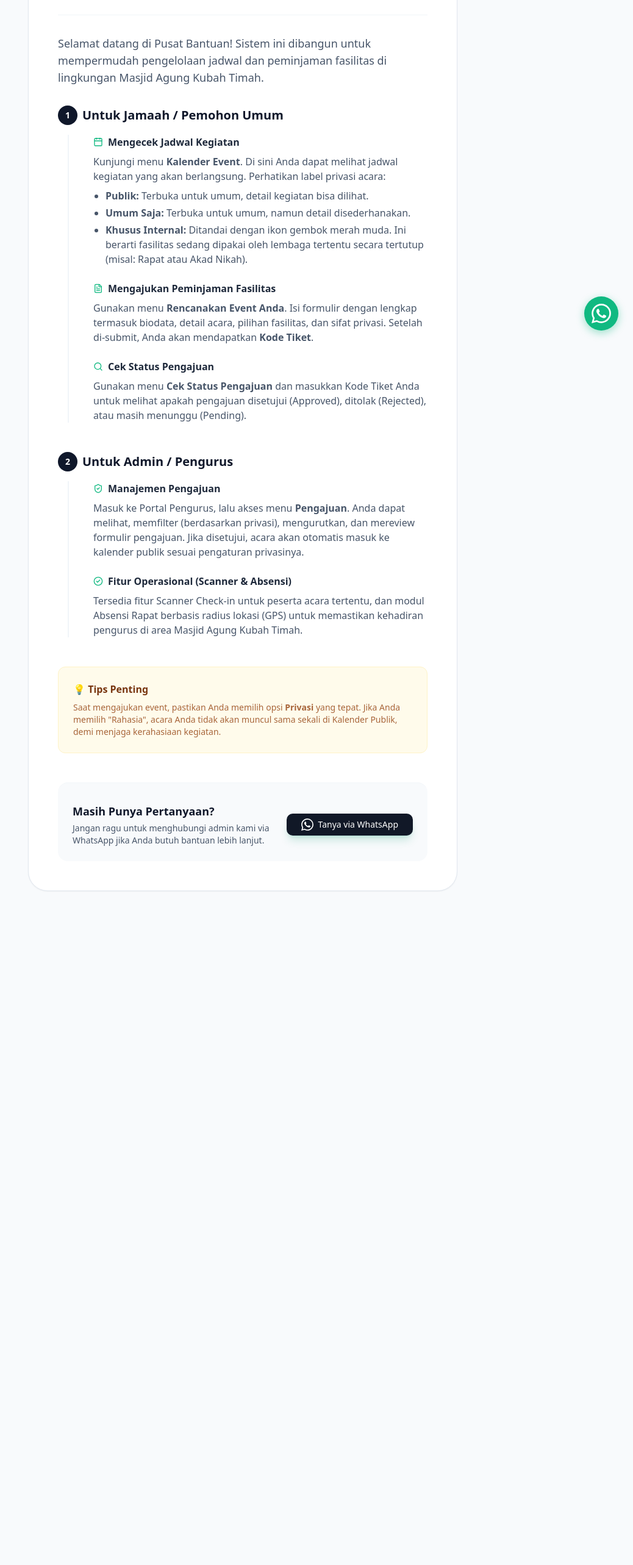
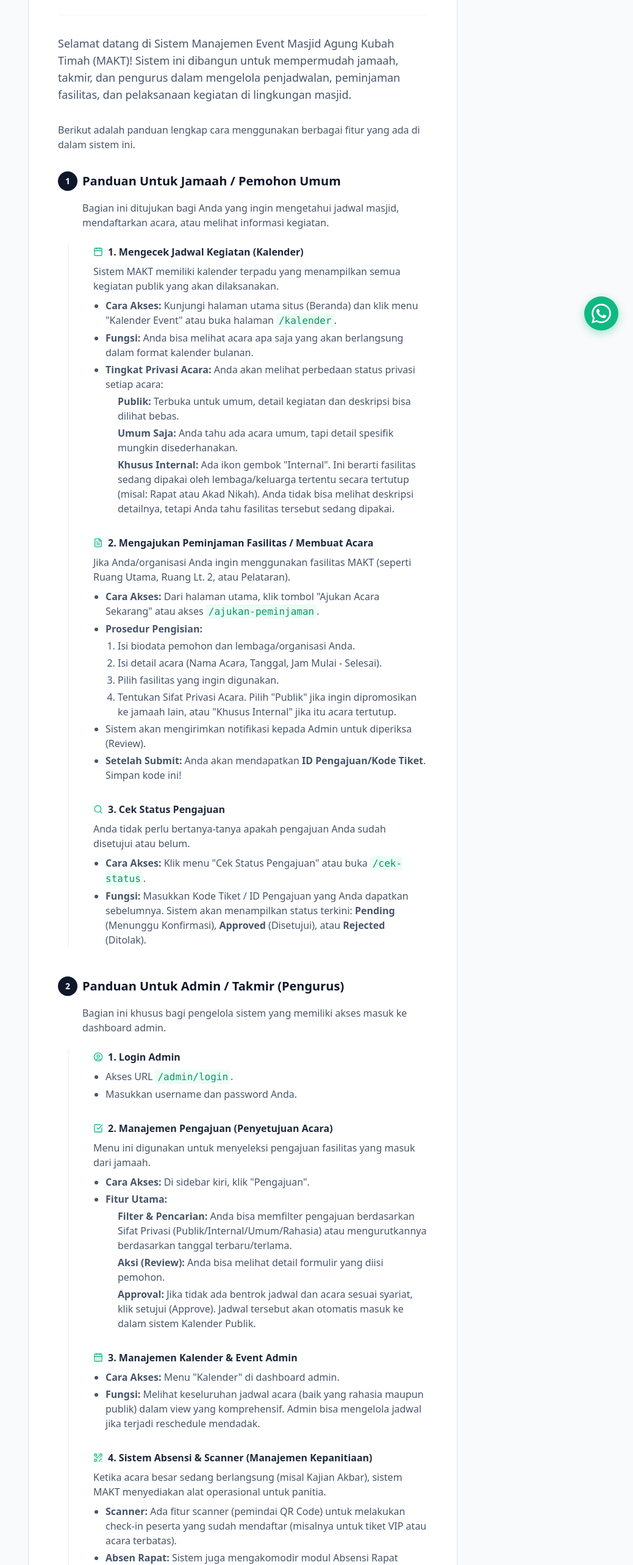
Before and after one commit to officialdmaqiqah/event-management, a Next.js app: page /bantuan in a window 1280 px wide. Shown: the part 234-2800 px from the top of the page at 61% size, without its empty margins (242-1280 px from the left). Before the commit the page ends 1775 px from the top, so only its background shows below. Built offline with nearby package versions, Linux system fonts and the light colour scheme.

Commit message:
feat: update Bantuan page with user-provided guide content

```diff
--- a/src/app/bantuan/page.tsx
+++ b/src/app/bantuan/page.tsx
@@ -1,6 +1,6 @@
 import Link from "next/link"
 import { Button } from "@/components/ui/button"
-import { ArrowLeft, BookOpen, Calendar, ShieldCheck, CheckCircle2, FileText, Search, MessageCircle } from "lucide-react"
+import { ArrowLeft, BookOpen, Calendar, ShieldCheck, CheckCircle2, FileText, Search, UserCircle, CheckSquare, CalendarDays, QrCode, FileArchive } from "lucide-react"
 
 export default function BantuanPage() {
   return (
@@ -34,47 +34,74 @@ export default function BantuanPage() {
 
           <div className="prose prose-slate max-w-none prose-headings:font-bold prose-headings:tracking-tight prose-a:text-emerald-600 hover:prose-a:text-emerald-700">
             <p className="lead text-lg text-slate-600 mb-8">
-              Selamat datang di Pusat Bantuan! Sistem ini dibangun untuk mempermudah pengelolaan jadwal dan peminjaman fasilitas di lingkungan Masjid Agung Kubah Timah.
+              Selamat datang di Sistem Manajemen Event Masjid Agung Kubah Timah (MAKT)! Sistem ini dibangun untuk mempermudah jamaah, takmir, dan pengurus dalam mengelola penjadwalan, peminjaman fasilitas, dan pelaksanaan kegiatan di lingkungan masjid.
+            </p>
+            <p className="text-slate-600 mb-8">
+              Berikut adalah panduan lengkap cara menggunakan berbagai fitur yang ada di dalam sistem ini.
             </p>
 
             {/* Bagian 1 */}
             <div className="mb-12">
               <div className="flex items-center gap-2 mb-4">
                 <span className="flex items-center justify-center h-8 w-8 rounded-full bg-slate-900 text-white font-bold text-sm">1</span>
-                <h3 className="text-xl font-bold text-slate-900 m-0">Untuk Jamaah / Pemohon Umum</h3>
+                <h3 className="text-xl font-bold text-slate-900 m-0">Panduan Untuk Jamaah / Pemohon Umum</h3>
               </div>
+              <p className="text-slate-600 mb-6 ml-10">Bagian ini ditujukan bagi Anda yang ingin mengetahui jadwal masjid, mendaftarkan acara, atau melihat informasi kegiatan.</p>
 
-              <div className="space-y-6 pl-10 border-l-2 border-slate-100 ml-4">
+              <div className="space-y-8 pl-10 border-l-2 border-slate-100 ml-4">
                 <div>
                   <h4 className="font-bold text-slate-800 flex items-center gap-2">
-                    <Calendar className="h-4 w-4 text-emerald-500" /> Mengecek Jadwal Kegiatan
+                    <Calendar className="h-4 w-4 text-emerald-500" /> 1. Mengecek Jadwal Kegiatan (Kalender)
                   </h4>
                   <p className="text-slate-600 mt-2">
-                    Kunjungi menu <strong>Kalender Event</strong>. Di sini Anda dapat melihat jadwal kegiatan yang akan berlangsung. Perhatikan label privasi acara:
+                    Sistem MAKT memiliki kalender terpadu yang menampilkan semua kegiatan publik yang akan dilaksanakan.
                   </p>
                   <ul className="list-disc pl-5 text-slate-600 mt-2 space-y-1">
-                    <li><strong>Publik:</strong> Terbuka untuk umum, detail kegiatan bisa dilihat.</li>
-                    <li><strong>Umum Saja:</strong> Terbuka untuk umum, namun detail disederhanakan.</li>
-                    <li><strong>Khusus Internal:</strong> Ditandai dengan ikon gembok merah muda. Ini berarti fasilitas sedang dipakai oleh lembaga tertentu secara tertutup (misal: Rapat atau Akad Nikah).</li>
+                    <li><strong>Cara Akses:</strong> Kunjungi halaman utama situs (Beranda) dan klik menu "Kalender Event" atau buka halaman <code className="text-emerald-600 bg-emerald-50 px-1 py-0.5 rounded">/kalender</code>.</li>
+                    <li><strong>Fungsi:</strong> Anda bisa melihat acara apa saja yang akan berlangsung dalam format kalender bulanan.</li>
+                    <li><strong>Tingkat Privasi Acara:</strong> Anda akan melihat perbedaan status privasi setiap acara:
+                      <ul className="list-circle pl-5 mt-1 space-y-1">
+                        <li><strong>Publik:</strong> Terbuka untuk umum, detail kegiatan dan deskripsi bisa dilihat bebas.</li>
+                        <li><strong>Umum Saja:</strong> Anda tahu ada acara umum, tapi detail spesifik mungkin disederhanakan.</li>
+                        <li><strong>Khusus Internal:</strong> Ada ikon gembok "Internal". Ini berarti fasilitas sedang dipakai oleh lembaga/keluarga tertentu secara tertutup (misal: Rapat atau Akad Nikah). Anda tidak bisa melihat deskripsi detailnya, tetapi Anda tahu fasilitas tersebut sedang dipakai.</li>
+                      </ul>
+                    </li>
                   </ul>
                 </div>
 
                 <div>
                   <h4 className="font-bold text-slate-800 flex items-center gap-2">
-                    <FileText className="h-4 w-4 text-emerald-500" /> Mengajukan Peminjaman Fasilitas
+                    <FileText className="h-4 w-4 text-emerald-500" /> 2. Mengajukan Peminjaman Fasilitas / Membuat Acara
                   </h4>
                   <p className="text-slate-600 mt-2">
-                    Gunakan menu <strong>Rencanakan Event Anda</strong>. Isi formulir dengan lengkap termasuk biodata, detail acara, pilihan fasilitas, dan sifat privasi. Setelah di-submit, Anda akan mendapatkan <strong>Kode Tiket</strong>.
+                    Jika Anda/organisasi Anda ingin menggunakan fasilitas MAKT (seperti Ruang Utama, Ruang Lt. 2, atau Pelataran).
                   </p>
+                  <ul className="list-disc pl-5 text-slate-600 mt-2 space-y-1">
+                    <li><strong>Cara Akses:</strong> Dari halaman utama, klik tombol "Ajukan Acara Sekarang" atau akses <code className="text-emerald-600 bg-emerald-50 px-1 py-0.5 rounded">/ajukan-peminjaman</code>.</li>
+                    <li><strong>Prosedur Pengisian:</strong>
+                      <ol className="list-decimal pl-5 mt-1 space-y-1">
+                        <li>Isi biodata pemohon dan lembaga/organisasi Anda.</li>
+                        <li>Isi detail acara (Nama Acara, Tanggal, Jam Mulai - Selesai).</li>
+                        <li>Pilih fasilitas yang ingin digunakan.</li>
+                        <li>Tentukan Sifat Privasi Acara. Pilih "Publik" jika ingin dipromosikan ke jamaah lain, atau "Khusus Internal" jika itu acara tertutup.</li>
+                      </ol>
+                    </li>
+                    <li>Sistem akan mengirimkan notifikasi kepada Admin untuk diperiksa (Review).</li>
+                    <li><strong>Setelah Submit:</strong> Anda akan mendapatkan <strong>ID Pengajuan/Kode Tiket</strong>. Simpan kode ini!</li>
+                  </ul>
                 </div>
 
                 <div>
                   <h4 className="font-bold text-slate-800 flex items-center gap-2">
-                    <Search className="h-4 w-4 text-emerald-500" /> Cek Status Pengajuan
+                    <Search className="h-4 w-4 text-emerald-500" /> 3. Cek Status Pengajuan
                   </h4>
                   <p className="text-slate-600 mt-2">
-                    Gunakan menu <strong>Cek Status Pengajuan</strong> dan masukkan Kode Tiket Anda untuk melihat apakah pengajuan disetujui (Approved), ditolak (Rejected), atau masih menunggu (Pending).
+                    Anda tidak perlu bertanya-tanya apakah pengajuan Anda sudah disetujui atau belum.
                   </p>
+                  <ul className="list-disc pl-5 text-slate-600 mt-2 space-y-1">
+                    <li><strong>Cara Akses:</strong> Klik menu "Cek Status Pengajuan" atau buka <code className="text-emerald-600 bg-emerald-50 px-1 py-0.5 rounded">/cek-status</code>.</li>
+                    <li><strong>Fungsi:</strong> Masukkan Kode Tiket / ID Pengajuan yang Anda dapatkan sebelumnya. Sistem akan menampilkan status terkini: <strong>Pending</strong> (Menunggu Konfirmasi), <strong>Approved</strong> (Disetujui), atau <strong>Rejected</strong> (Ditolak).</li>
+                  </ul>
                 </div>
               </div>
             </div>
@@ -83,36 +110,83 @@ export default function BantuanPage() {
             <div className="mb-12">
               <div className="flex items-center gap-2 mb-4">
                 <span className="flex items-center justify-center h-8 w-8 rounded-full bg-slate-900 text-white font-bold text-sm">2</span>
-                <h3 className="text-xl font-bold text-slate-900 m-0">Untuk Admin / Pengurus</h3>
+                <h3 className="text-xl font-bold text-slate-900 m-0">Panduan Untuk Admin / Takmir (Pengurus)</h3>
               </div>
+              <p className="text-slate-600 mb-6 ml-10">Bagian ini khusus bagi pengelola sistem yang memiliki akses masuk ke dashboard admin.</p>
 
-              <div className="space-y-6 pl-10 border-l-2 border-slate-100 ml-4">
+              <div className="space-y-8 pl-10 border-l-2 border-slate-100 ml-4">
                 <div>
                   <h4 className="font-bold text-slate-800 flex items-center gap-2">
-                    <ShieldCheck className="h-4 w-4 text-emerald-500" /> Manajemen Pengajuan
+                    <UserCircle className="h-4 w-4 text-emerald-500" /> 1. Login Admin
                   </h4>
-                  <p className="text-slate-600 mt-2">
-                    Masuk ke Portal Pengurus, lalu akses menu <strong>Pengajuan</strong>. Anda dapat melihat, memfilter (berdasarkan privasi), mengurutkan, dan mereview formulir pengajuan. Jika disetujui, acara akan otomatis masuk ke kalender publik sesuai pengaturan privasinya.
-                  </p>
+                  <ul className="list-disc pl-5 text-slate-600 mt-2 space-y-1">
+                    <li>Akses URL <code className="text-emerald-600 bg-emerald-50 px-1 py-0.5 rounded">/admin/login</code>.</li>
+                    <li>Masukkan username dan password Anda.</li>
+                  </ul>
                 </div>
 
                 <div>
                   <h4 className="font-bold text-slate-800 flex items-center gap-2">
-                    <CheckCircle2 className="h-4 w-4 text-emerald-500" /> Fitur Operasional (Scanner & Absensi)
+                    <CheckSquare className="h-4 w-4 text-emerald-500" /> 2. Manajemen Pengajuan (Penyetujuan Acara)
                   </h4>
                   <p className="text-slate-600 mt-2">
-                    Tersedia fitur Scanner Check-in untuk peserta acara tertentu, dan modul Absensi Rapat berbasis radius lokasi (GPS) untuk memastikan kehadiran pengurus di area Masjid Agung Kubah Timah.
+                    Menu ini digunakan untuk menyeleksi pengajuan fasilitas yang masuk dari jamaah.
                   </p>
+                  <ul className="list-disc pl-5 text-slate-600 mt-2 space-y-1">
+                    <li><strong>Cara Akses:</strong> Di sidebar kiri, klik "Pengajuan".</li>
+                    <li><strong>Fitur Utama:</strong>
+                      <ul className="list-circle pl-5 mt-1 space-y-1">
+                        <li><strong>Filter & Pencarian:</strong> Anda bisa memfilter pengajuan berdasarkan Sifat Privasi (Publik/Internal/Umum/Rahasia) atau mengurutkannya berdasarkan tanggal terbaru/terlama.</li>
+                        <li><strong>Aksi (Review):</strong> Anda bisa melihat detail formulir yang diisi pemohon.</li>
+                        <li><strong>Approval:</strong> Jika tidak ada bentrok jadwal dan acara sesuai syariat, klik setujui (Approve). Jadwal tersebut akan otomatis masuk ke dalam sistem Kalender Publik.</li>
+                      </ul>
+                    </li>
+                  </ul>
+                </div>
+
+                <div>
+                  <h4 className="font-bold text-slate-800 flex items-center gap-2">
+                    <CalendarDays className="h-4 w-4 text-emerald-500" /> 3. Manajemen Kalender & Event Admin
+                  </h4>
+                  <ul className="list-disc pl-5 text-slate-600 mt-2 space-y-1">
+                    <li><strong>Cara Akses:</strong> Menu "Kalender" di dashboard admin.</li>
+                    <li><strong>Fungsi:</strong> Melihat keseluruhan jadwal acara (baik yang rahasia maupun publik) dalam view yang komprehensif. Admin bisa mengelola jadwal jika terjadi reschedule mendadak.</li>
+                  </ul>
+                </div>
+
+                <div>
+                  <h4 className="font-bold text-slate-800 flex items-center gap-2">
+                    <QrCode className="h-4 w-4 text-emerald-500" /> 4. Sistem Absensi & Scanner (Manajemen Kepanitiaan)
+                  </h4>
+                  <p className="text-slate-600 mt-2">
+                    Ketika acara besar sedang berlangsung (misal Kajian Akbar), sistem MAKT menyediakan alat operasional untuk panitia.
+                  </p>
+                  <ul className="list-disc pl-5 text-slate-600 mt-2 space-y-1">
+                    <li><strong>Scanner:</strong> Ada fitur scanner (pemindai QR Code) untuk melakukan check-in peserta yang sudah mendaftar (misalnya untuk tiket VIP atau acara terbatas).</li>
+                    <li><strong>Absen Rapat:</strong> Sistem juga mengakomodir modul Absensi Rapat (<code className="text-emerald-600 bg-emerald-50 px-1 py-0.5 rounded">/absen-rapat</code>) dengan validasi lokasi (GPS radius) untuk memastikan pengurus/peserta benar-benar hadir di area Masjid Agung Kubah Timah.</li>
+                  </ul>
+                </div>
+
+                <div>
+                  <h4 className="font-bold text-slate-800 flex items-center gap-2">
+                    <FileArchive className="h-4 w-4 text-emerald-500" /> 5. Arsip Dokumen & Laporan Rapat
+                  </h4>
+                  <ul className="list-disc pl-5 text-slate-600 mt-2 space-y-1">
+                    <li><strong>Laporan Rapat:</strong> MAKT menyediakan arsip publik dan internal untuk menyimpan notulensi rapat, hasil musyawarah, dan evaluasi kegiatan.</li>
+                    <li><strong>Fungsi:</strong> Hal ini menjaga transparansi dan keteraturan tata kelola masjid.</li>
+                  </ul>
                 </div>
               </div>
             </div>
 
             {/* Note */}
-            <div className="bg-amber-50 rounded-xl p-6 border border-amber-100 mt-8">
-              <h4 className="font-bold text-amber-900 mb-2">💡 Tips Penting</h4>
-              <p className="text-amber-800/80 text-sm m-0">
-                Saat mengajukan event, pastikan Anda memilih opsi <strong>Privasi</strong> yang tepat. Jika Anda memilih "Rahasia", acara Anda tidak akan muncul sama sekali di Kalender Publik, demi menjaga kerahasiaan kegiatan.
-              </p>
+            <div className="bg-amber-50 rounded-xl p-6 border border-amber-100 mt-12">
+              <h4 className="font-bold text-amber-900 mb-2 flex items-center gap-2">💡 Tips Praktis untuk Semua Pengguna</h4>
+              <ul className="list-disc pl-5 text-amber-800/80 mt-2 space-y-2 text-sm">
+                <li>Selalu periksa menu <strong>Agenda Terdekat</strong> di halaman utama (Beranda) untuk melihat ringkasan acara menarik minggu ini.</li>
+                <li>Saat mengajukan event, perhatikan baik-baik pilihan privasi. Jika Anda memilih "Rahasia", acara Anda tidak akan muncul sama sekali di kalender publik.</li>
+                <li>Dengan beroperasinya sistem manajemen ini, semoga tata kelola kegiatan di Masjid Agung Kubah Timah semakin tertib, transparan, dan penuh berkah.</li>
+              </ul>
             </div>
 
             {/* Hubungi Admin */}
```
